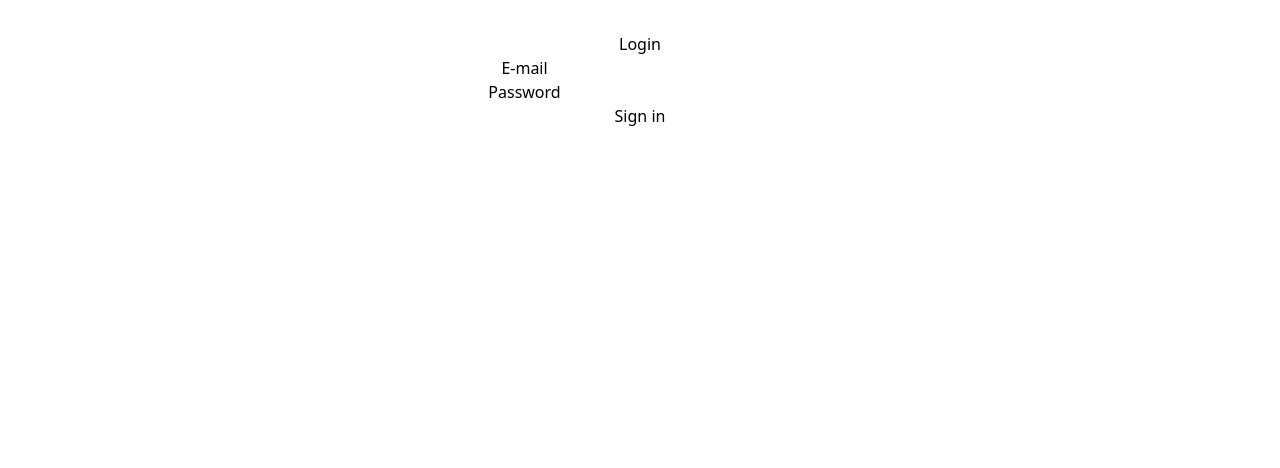
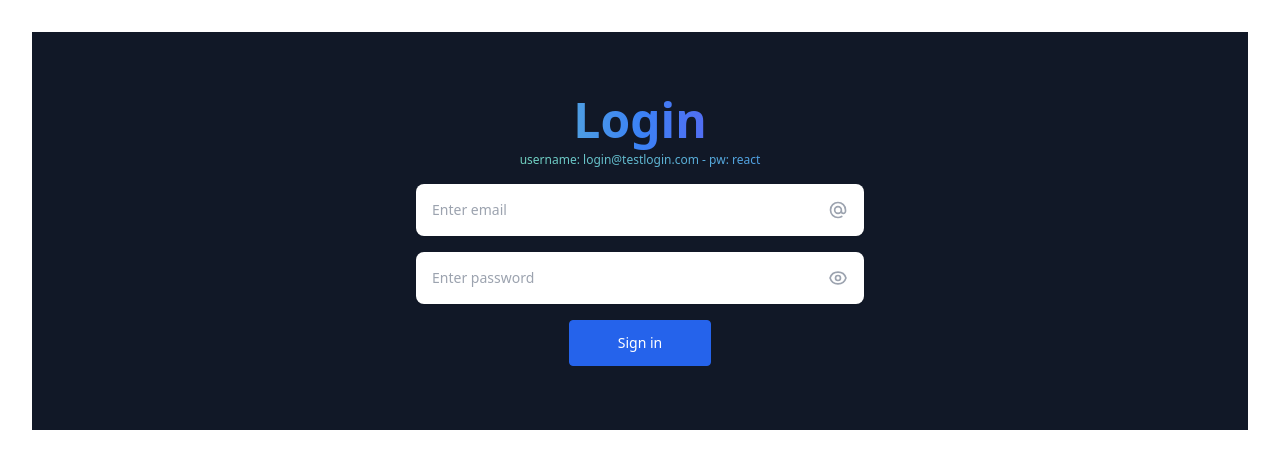
Before and after one commit to LocusNiger/movies-series-pwa, a React (Vite) app: page /login in a window 1280 px wide. Shown: the top 468 px of the page. Built offline with nearby package versions, Linux system fonts and the light colour scheme.

Commit message:
Finish Login + HWOL

```diff
--- /dev/null
+++ b/src/components/Search/index.jsx
@@ -0,0 +1,5 @@
+const Search = () => {
+  return <div>Search</div>;
+};
+
+export default Search;
--- a/src/pages/Home.jsx
+++ b/src/pages/Home.jsx
@@ -1,6 +1,3 @@
-import MoviesOfTheMonth from "../components/MoviesOfTheMonth";
-import PeoplesFavorites from "../components/PeoplesFavorites";
-import SeriesOfTheMonth from "../components/SeriesOfTheMonth";
 import HomeWithoutLogin from "../pages/HomeWithoutLogin";
 import HomeWithLogin from "../pages/HomeWithLogin";
 
--- a/src/pages/HomeWithLogin.jsx
+++ b/src/pages/HomeWithLogin.jsx
@@ -1,6 +1,7 @@
-import MoviesOfTheMonth from "../components/MoviesOfTheMonth";
-import PeoplesFavorites from "../components/PeoplesFavorites";
-import SeriesOfTheMonth from "../components/SeriesOfTheMonth";
+import MoviesOfTheMonth from "../components/MoviesOfTheMonth/index";
+import PeoplesFavorites from "../components/PeoplesFavorites/index";
+import SeriesOfTheMonth from "../components/SeriesOfTheMonth/index";
+import Search from "../components/Search/index";
 
 const HomeWithLogin = () => {
   return (
@@ -8,6 +9,7 @@
       <MoviesOfTheMonth />
       <PeoplesFavorites />
       <SeriesOfTheMonth />
+      <Search />
     </>
   );
 };
--- a/src/pages/HomeWithoutLogin.jsx
+++ b/src/pages/HomeWithoutLogin.jsx
@@ -1,13 +1,37 @@
-import { Link } from "react-router-dom";
+import { Link, Navigate } from "react-router-dom";
 const HomeWithoutLogin = () => {
+  let token = sessionStorage.getItem("token");
+
   return (
     <>
-      <h1>Welcome to Trending M&S</h1>
-      <p>Hello! This project was made for the "React Skill Up I" of Alkemy</p>
-      <p>Login if you want to see more!</p>
-      <button>
-        <Link to="/login">Sign in</Link>
-      </button>
+      {token && <Navigate to="/" />}
+      <section className="text-white bg-gray-900">
+        <div className="max-w-screen-xl h-full px-4 pt-12 mx-auto lg:items-center lg:flex">
+          <div className="max-w-3xl mx-auto text-center">
+            <h1 className="text-3xl font-extrabold text-transparent sm:text-5xl bg-clip-text bg-gradient-to-r from-green-300 via-blue-500 to-purple-600 h-14">
+              Welcome to Trending M&S
+            </h1>
+            <p className="max-w-xl mx-auto mt-4 text-xl sm:leading-relaxed sm:text-3xl">
+              Hello! This project was made for the <span className="text-blue-300">"React Skill Up I"</span> of{" "}
+              <a className="text-blue-500" href="https://www.alkemy.org/" target="_blank" rel="noopener noreferrer">
+                Alkemy
+              </a>
+              . I hope you like it!
+            </p>
+            <p className="max-w-xl mx-auto mt-4 text-xl sm:leading-relaxed sm:text-3xl">
+              Login if you want to see more!
+            </p>
+            <div className="flex flex-wrap justify-center gap-4 mt-8">
+              <Link
+                className="block w-full px-12 py-3 text-sm font-medium text-white bg-blue-600 border border-blue-600 rounded sm:w-64 sm:text-lg active:text-opacity-75 hover:bg-transparent hover:text-white focus:outline-none focus:ring"
+                to="/login"
+              >
+                Sign in
+              </Link>
+            </div>
+          </div>
+        </div>
+      </section>
     </>
   );
 };
--- a/src/pages/Login.jsx
+++ b/src/pages/Login.jsx
@@ -1,6 +1,9 @@
 import axios from "axios";
 import sweetAlert from "sweetalert2";
+import { Navigate, useNavigate } from "react-router-dom";
 const Login = () => {
+  let token = sessionStorage.getItem("token");
+  const navigate = useNavigate();
   const apiKey = "9cc2ccd6d9648c49e03bee3c9b88a569";
 
   const handleLogin = (e) => {
@@ -23,13 +26,6 @@
       });
       return;
     }
-    if (password.lenth < 3) {
-      sweetAlert.fire({
-        icon: "error",
-        text: `The password must contain at least 4 characters.`,
-      });
-      return;
-    }
     if (email !== "login@testlogin.com" || password !== "react") {
       sweetAlert.fire({
         icon: "error",
@@ -44,6 +40,7 @@
       .then((res) => {
         sessionStorage.setItem("token", res.data.guest_session_id);
         console.log(res.data.guest_session_id);
+        navigate("/");
       })
       .catch((err) => {
         console.log(err);
@@ -52,18 +49,94 @@
 
   return (
     <>
-      <h1>Login</h1>
-      <form>
-        <div>
-          <label>E-mail</label>
-          <input type="text" id="email" />
+      {/* Si tengo token, redirecciono al home */}
+      {token && <Navigate to="/" />}
+      <div className="max-w-screen-xl min-h-max px-4 py-16 mx-auto sm:px-6 lg:px-8 bg-gray-900">
+        <div className="max-w-lg mx-auto text-center h-14">
+          <h1 className="text-3xl font-extrabold text-transparent sm:text-5xl bg-clip-text bg-gradient-to-r from-green-300 via-blue-500 to-purple-600 h-14">
+            Login
+          </h1>
+          <p className="text-xs bg-clip-text bg-gradient-to-r text-transparent from-green-300 to-blue-500 ">
+            username: login@testlogin.com - pw: react
+          </p>
         </div>
-        <div>
-          <label>Password</label>
-          <input type="password" id="password" />
-        </div>
-        <button onClick={handleLogin}>Sign in</button>
-      </form>
+        <form className="max-w-md mx-auto mt-8 mb-0 space-y-4" onSubmit={handleLogin}>
+          <div>
+            <label htmlFor="email" className="sr-only">
+              E-mail
+            </label>
+            <div className="relative">
+              <input
+                type="email"
+                id="email"
+                placeholder="Enter email"
+                className="w-full p-4 pr-12 text-sm border-gray-200 rounded-lg shadow-sm"
+              />
+              <span className="absolute inset-y-0 inline-flex items-center right-4">
+                <svg
+                  xmlns="http://www.w3.org/2000/svg"
+                  className="w-5 h-5 text-gray-400"
+                  fill="none"
+                  viewBox="0 0 24 24"
+                  stroke="currentColor"
+                >
+                  <path
+                    strokeLinecap="round"
+                    strokeLinejoin="round"
+                    strokeWidth="2"
+                    d="M16 12a4 4 0 10-8 0 4 4 0 008 0zm0 0v1.5a2.5 2.5 0 005 0V12a9 9 0 10-9 9m4.5-1.206a8.959 8.959 0 01-4.5 1.207"
+                  />
+                </svg>
+              </span>
+            </div>
+          </div>
+
+          <div>
+            <label htmlFor="password" className="sr-only">
+              Password
+            </label>
+            <div className="relative">
+              <input
+                type="password"
+                id="password"
+                placeholder="Enter password"
+                className="w-full p-4 pr-12 text-sm border-gray-200 rounded-lg shadow-sm"
+              />
+              <span className="absolute inset-y-0 inline-flex items-center right-4">
+                <svg
+                  xmlns="http://www.w3.org/2000/svg"
+                  className="w-5 h-5 text-gray-400"
+                  fill="none"
+                  viewBox="0 0 24 24"
+                  stroke="currentColor"
+                >
+                  <path
+                    strokeLinecap="round"
+                    strokeLinejoin="round"
+                    strokeWidth="2"
+                    d="M15 12a3 3 0 11-6 0 3 3 0 016 0z"
+                  />
+                  <path
+                    strokeLinecap="round"
+                    strokeLinejoin="round"
+                    strokeWidth="2"
+                    d="M2.458 12C3.732 7.943 7.523 5 12 5c4.478 0 8.268 2.943 9.542 7-1.274 4.057-5.064 7-9.542 7-4.477 0-8.268-2.943-9.542-7z"
+                  />
+                </svg>
+              </span>
+            </div>
+          </div>
+
+          <div className="flex justify-center">
+            <button
+              type="submit"
+              className="block w-full px-12 py-3 text-sm font-medium text-white bg-blue-600 border border-blue-600 rounded sm:w-auto active:text-opacity-75 hover:bg-transparent hover:text-white focus:outline-none focus:ring"
+            >
+              Sign in
+            </button>
+          </div>
+        </form>
+      </div>
     </>
   );
 };
```
Also changed, not shown: src/components/MoviesOfTheMonth/index.jsx (renamed from src/components/MoviesOfTheMonth.jsx), src/components/PeoplesFavorites/index.jsx (renamed from src/components/PeoplesFavorites.jsx), src/components/SeriesOfTheMonth/index.jsx (renamed from src/components/SeriesOfTheMonth.jsx).
